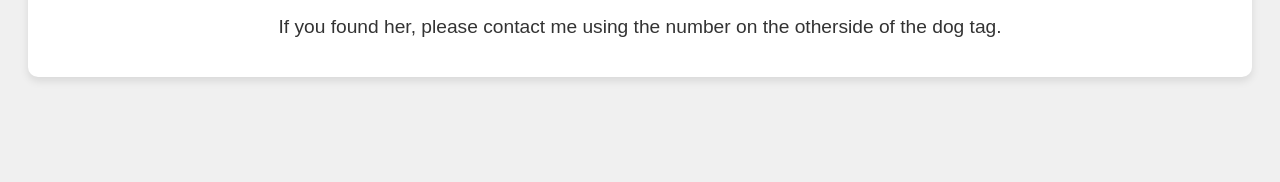
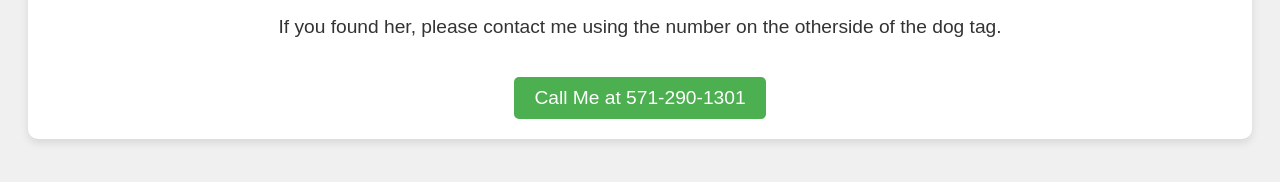
Before and after one commit to elheffe80/pumpkin-website, a plain HTML site: page index.html in a window 1280 px wide. Shown: the part 476-658 px from the top of the page. Drawn offline with Linux system fonts and the light colour scheme.

Commit message:
added call me button

```diff
--- a/index.html
+++ b/index.html
@@ -26,6 +26,19 @@
             font-size: 1.2em;
             color: #333;
         }
+        .call-button {
+            display: inline-block;
+            margin-top: 20px;
+            padding: 10px 20px;
+            background-color: #4CAF50;
+            color: white;
+            text-decoration: none;
+            font-size: 1.2em;
+            border-radius: 5px;
+        }
+        .call-button:hover {
+            background-color: #45a049;
+        }
     </style>
 </head>
 <body>
@@ -34,6 +47,18 @@
         <img src="dog.jpg" alt="A picture of my dog">
         <p>This is Pumpkin, our family dog. She's full of energy and loves to play and run.</p>
         <p>If you found her, please contact me using the number on the otherside of the dog tag.</p>
+        <!-- Call me button -->
+        <a id="phone-link" class="call-button">Call Me</a>
     </div>
+
+    <script>
+        // JavaScript to create the phone number dynamically
+        const phoneLink = document.getElementById('phone-link');
+        const number = '571'; // First part of your number
+        const middle = '290'; // Middle part of your number
+        const last = '1301'; // Last part of your number
+        phoneLink.href = 'tel:' + number + middle + last;
+        phoneLink.textContent = 'Call Me at ' + number + '-' + middle + '-' + last;
+    </script>
 </body>
 </html>
```
